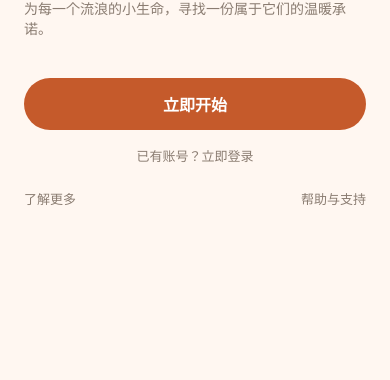
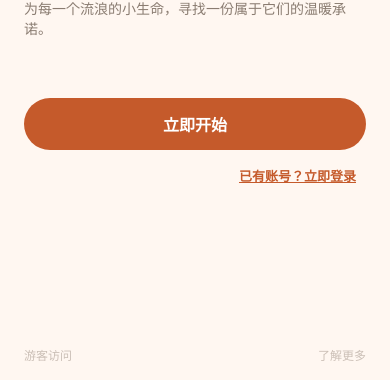
Before and after one commit to susie070505-hash/pet-adoption-app, a React Native app: screen /Welcome in a window 390 px wide. Shown: the part 461-841 px from the top of the page. Built offline with nearby package versions, Linux system fonts and the light colour scheme; no server answers; the database is empty.

Commit message:
fix: welcome screen layout and add visitor bypass

```diff
--- a/screens/WelcomeScreen.js
+++ b/screens/WelcomeScreen.js
@@ -31,7 +31,7 @@ export default function WelcomeScreen({ navigation }) {
         </Text>
       </View>
 
-      <View style={{ marginTop: 40 }}>
+      <View style={{ marginTop: 60, width: '100%' }}>
         <TouchableOpacity
           style={styles.primaryButton}
           onPress={() => navigation.navigate('Register')}
@@ -48,11 +48,11 @@ export default function WelcomeScreen({ navigation }) {
       </View>
 
       <View style={styles.footer}>
+        <TouchableOpacity onPress={() => navigation.replace('MainTabs')}>
+           <Text style={styles.footerLink}>游客访问</Text>
+        </TouchableOpacity>
         <TouchableOpacity>
           <Text style={styles.footerLink}>了解更多</Text>
-        </TouchableOpacity>
-        <TouchableOpacity onPress={() => navigation.navigate('Login')}>
-          <Text style={styles.footerLink}>帮助与支持</Text>
         </TouchableOpacity>
       </View>
     </View>
@@ -60,105 +60,27 @@ export default function WelcomeScreen({ navigation }) {
 }
 
 const styles = StyleSheet.create({
-  container: {
-    flex: 1,
-    backgroundColor: '#FFF7F1',
-    paddingHorizontal: 24,
-    paddingTop: 60
+  container: { flex: 1, backgroundColor: '#FFF7F1', paddingHorizontal: 24, paddingTop: 60 },
+  hero: { height: 260, justifyContent: 'center', alignItems: 'center' },
+  cardLarge: {
+    width: 210, height: 230, borderRadius: 26, overflow: 'hidden', backgroundColor: '#EEE0D6',
+    shadowColor: '#000', shadowOpacity: 0.1, shadowRadius: 18, shadowOffset: { width: 0, height: 8 }, elevation: 5
   },
-  hero: {
-    height: 260,
-    justifyContent: 'center',
-    alignItems: 'center'
+  imgLarge: { width: '100%', height: '100%' },
+  cardSmall: {
+    position: 'absolute', bottom: -10, right: 10, width: 130, height: 140, borderRadius: 22,
+    overflow: 'hidden', borderWidth: 4, borderColor: '#FFF7F1',
+    shadowColor: '#000', shadowOpacity: 0.1, shadowRadius: 14, shadowOffset: { width: 0, height: 6 }
   },
-  cardLarge: {
-    width: 210,
-    height: 230,
-    borderRadius: 26,
-    overflow: 'hidden',
-    backgroundColor: '#EEE0D6',
-    shadowColor: '#000',
-    shadowOpacity: 0.1,
-    shadowRadius: 18,
-    shadowOffset: { width: 0, height: 8 },
-    elevation: 5
-  },
-  imgLarge: {
-    width: '100%',
-    height: '100%'
-  },
-  cardSmall: {
-    position: 'absolute',
-    bottom: -10,
-    right: 10,
-    width: 130,
-    height: 140,
-    borderRadius: 22,
-    overflow: 'hidden',
-    borderWidth: 4,
-    borderColor: '#FFF7F1',
-    shadowColor: '#000',
-    shadowOpacity: 0.1,
-    shadowRadius: 14,
-    shadowOffset: { width: 0, height: 6 }
-  },
-  imgSmall: {
-    width: '100%',
-    height: '100%'
-  },
-  content: {
-    marginTop: 28
-  },
-  badge: {
-    alignSelf: 'flex-start',
-    backgroundColor: '#F7D8BF',
-    color: '#C55A2B',
-    paddingHorizontal: 10,
-    paddingVertical: 4,
-    borderRadius: 999,
-    fontSize: 12,
-    fontWeight: '600'
-  },
-  title: {
-    marginTop: 12,
-    fontSize: 26,
-    fontWeight: '800',
-    color: '#3C2A21',
-    lineHeight: 32
-  },
-  subtitle: {
-    marginTop: 10,
-    fontSize: 14,
-    color: '#8A7C71'
-  },
-  primaryButton: {
-    backgroundColor: '#C55A2B',
-    borderRadius: 999,
-    paddingVertical: 14,
-    alignItems: 'center'
-  },
-  primaryText: {
-    color: '#FFFFFF',
-    fontSize: 16,
-    fontWeight: '700'
-  },
-  loginLink: {
-    marginTop: 12,
-    alignSelf: 'center',
-    paddingVertical: 4
-  },
-  loginLinkText: {
-    fontSize: 13,
-    color: '#8A7C71',
-    fontWeight: '500'
-  },
-  footer: {
-    marginTop: 20,
-    flexDirection: 'row',
-    justifyContent: 'space-between'
-  },
-  footerLink: {
-    fontSize: 13,
-    color: '#8A7C71'
-  }
+  imgSmall: { width: '100%', height: '100%' },
+  content: { marginTop: 28 },
+  badge: { alignSelf: 'flex-start', backgroundColor: '#F7D8BF', color: '#C55A2B', paddingHorizontal: 10, paddingVertical: 4, borderRadius: 999, fontSize: 12, fontWeight: '600' },
+  title: { marginTop: 12, fontSize: 26, fontWeight: '800', color: '#3C2A21', lineHeight: 32 },
+  subtitle: { marginTop: 10, fontSize: 14, color: '#8A7C71' },
+  primaryButton: { backgroundColor: '#C55A2B', borderRadius: 999, paddingVertical: 14, alignItems: 'center' },
+  primaryText: { color: '#FFFFFF', fontSize: 16, fontWeight: '700' },
+  loginLink: { marginTop: 12, alignSelf: 'flex-end', marginRight: 10, paddingVertical: 4 },
+  loginLinkText: { fontSize: 13, color: '#C55A2B', fontWeight: '700', textDecorationLine: 'underline' },
+  footer: { marginTop: 'auto', marginBottom: 20, flexDirection: 'row', justifyContent: 'space-between' },
+  footerLink: { fontSize: 12, color: '#CBBFB6' }
 });
```
